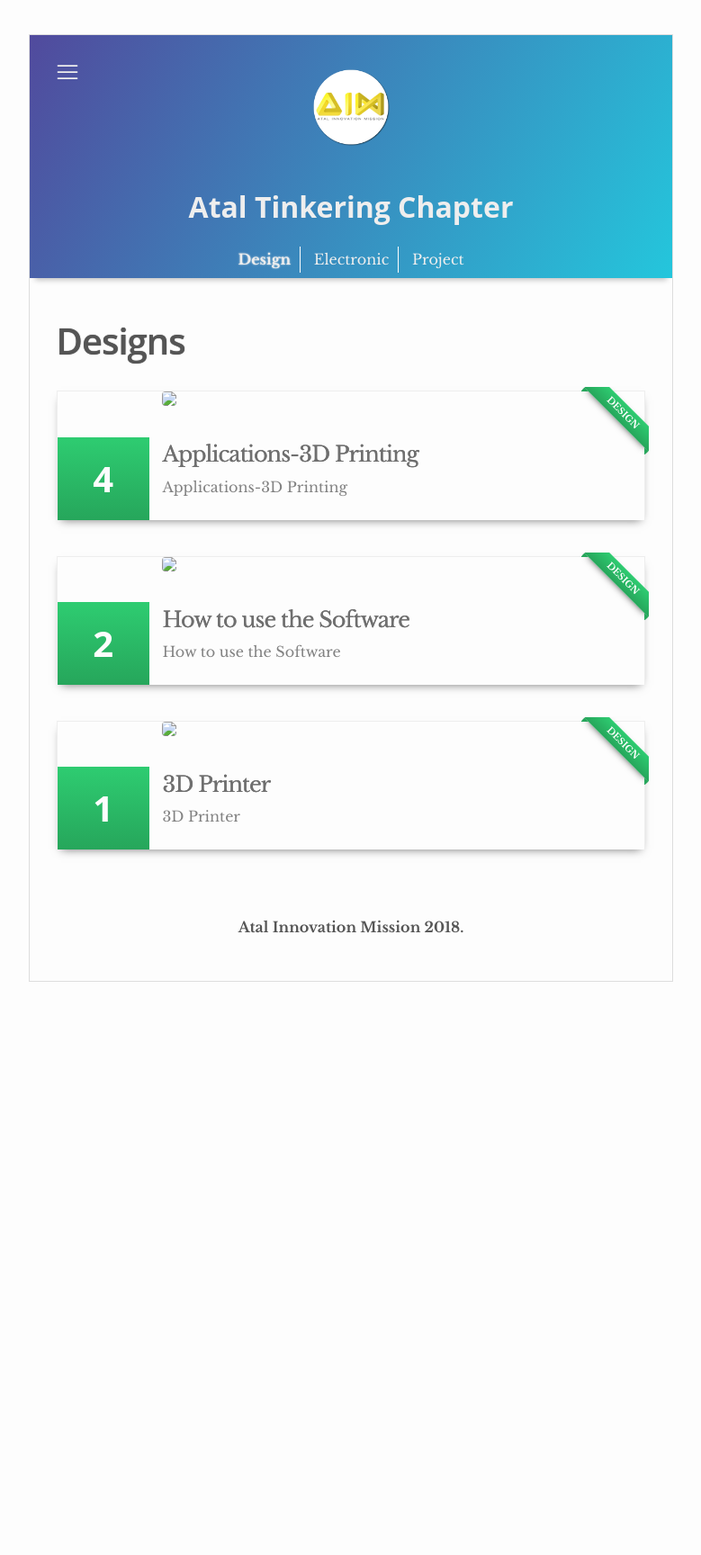
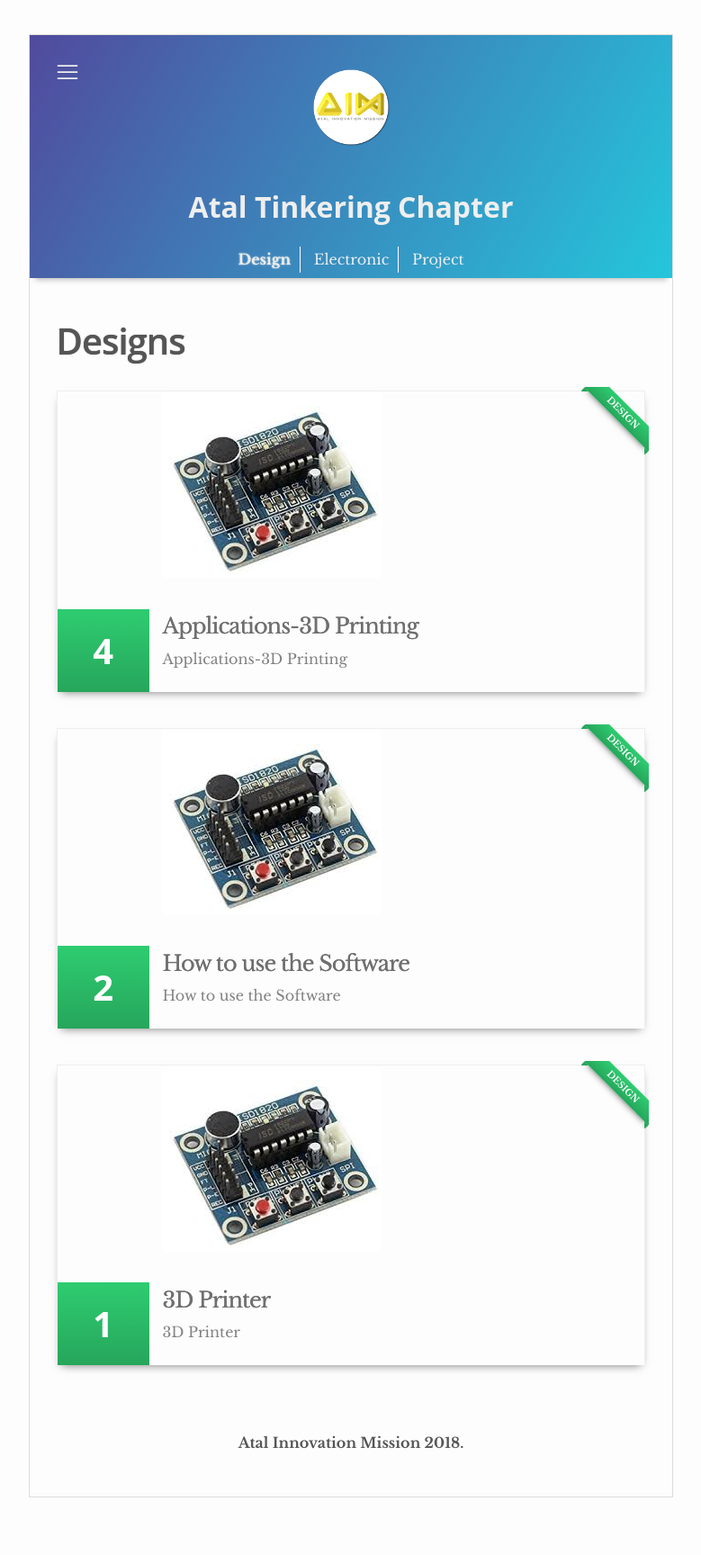
Before and after one commit to yugn27/atel, a Jekyll site: the page built from _pages/design.html, in a window 1280 px wide. Shown: the whole page at 90% size, without its empty margins (250-1029 px from the left). Built offline with Jekyll 4.4.1, drawn with Linux system fonts in a browser that asks for light colours; before the commit the page ends 1155 px from its top, so only the background shows below that.

Commit message:
Update post-cards.html

```diff
--- a/_includes/post-cards.html
+++ b/_includes/post-cards.html
@@ -6,7 +6,7 @@
 <div class="post-meta" style="background: {{site.color-1}};background: -webkit-linear-gradient(to top, {{site.color-1}} , {{site.color-2}});background: linear-gradient(to top, {{site.color-1}} , {{site.color-2}});"><h1 class="date">{{ post.date | date: "%-d" }}</h1>
 </div>
 <div class="post-title-box">
-<img src="images/Electronic/10/01.jpg" data-url="{{ post.image }}" class="preload">
+<img src="https://yugn27.github.io/atel/images/Electronic/10/01.jpg" data-url="{{ post.image }}" class="preload">
 <p class="post-link">{{ post.title | truncate: 40 }}</p>
 <p class="post-excerpt">{{ post.description | strip_html | truncate: 120 }}</p>
 </div>
@@ -23,7 +23,7 @@
 <div class="post-meta"><h1 class="date">{{ post.date | date: "%-d" }}</h1>
 <span></span></div>
 <div class="post-title-box">
-<img src="images/Electronic/10/01.jpg" data-url="{{ post.image }}" class="preload">
+<img src="https://yugn27.github.io/atel/images/Electronic/10/01.jpg" data-url="{{ post.image }}" class="preload">
 <p class="post-link">{{ post.title | truncate: 40 }}</p>
 <p class="post-excerpt">{{ post.description | strip_html | truncate: 120 }}</p>
 
```
